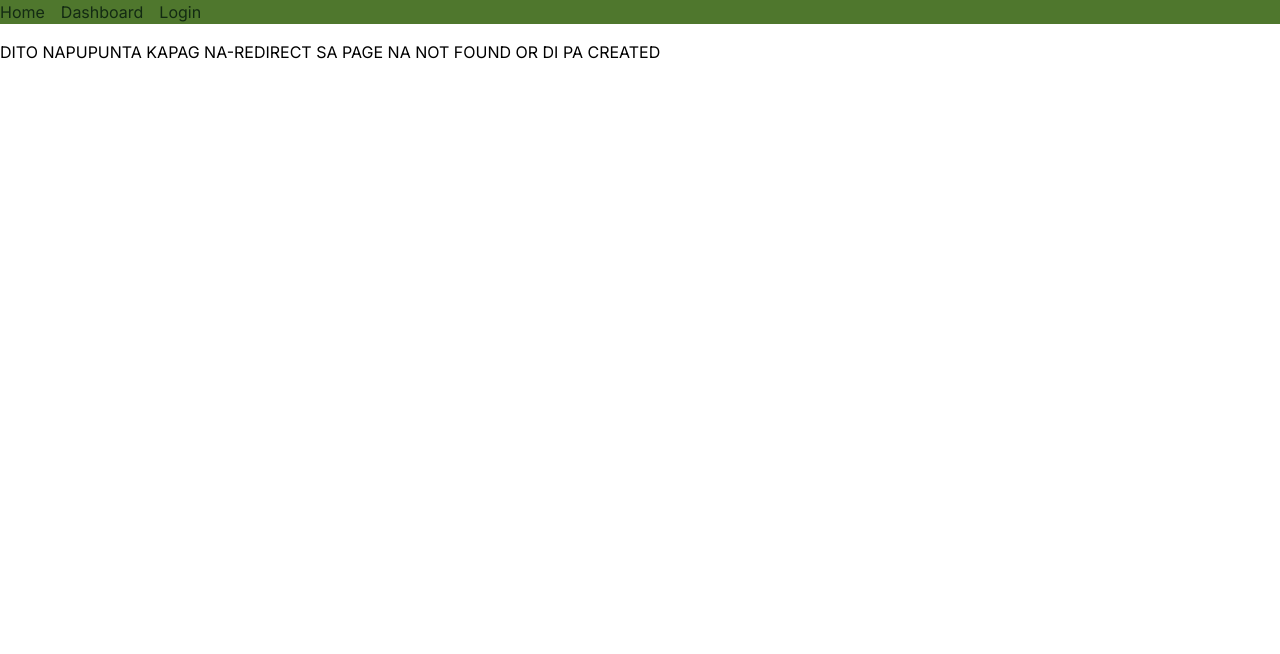
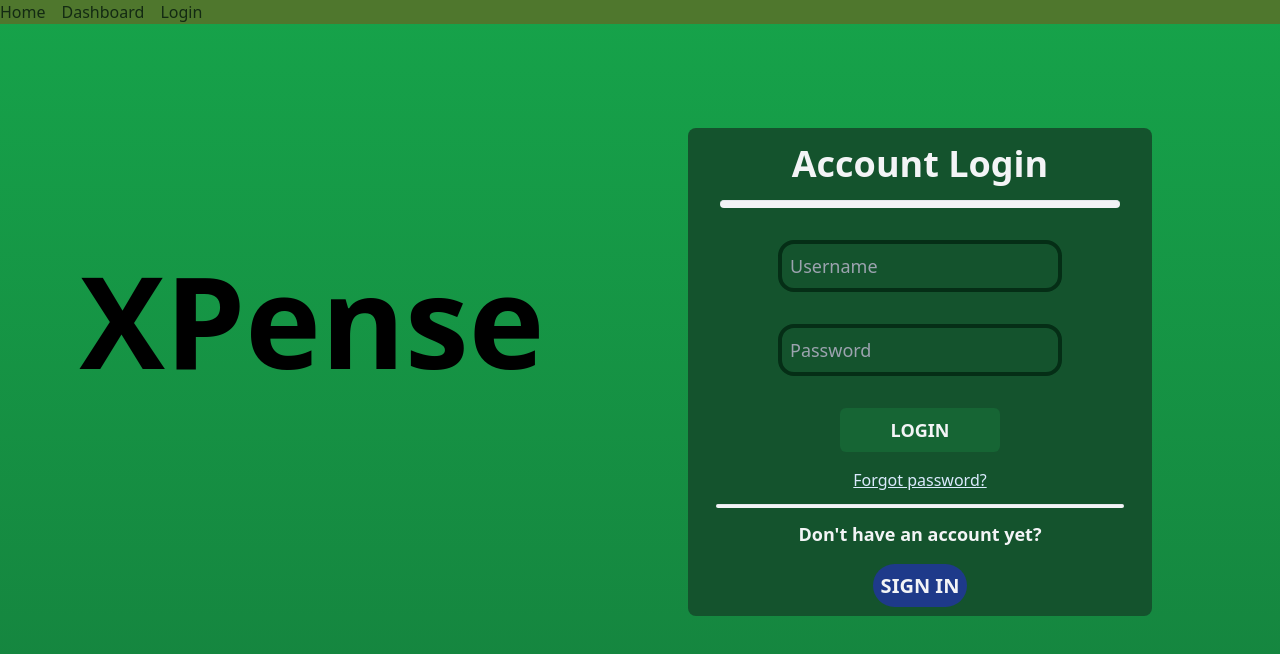
Before and after one commit to yammzzon/xpense-tracker, a Next.js app: page /login in a window 1280 px wide. Before the commit this address had no page. Shown: the top 654 px of the page. Built offline with nearby package versions, Linux system fonts and the light colour scheme.

Commit message:
Login Page Design

```diff
--- /dev/null
+++ b/app/login/page.tsx
@@ -0,0 +1,25 @@
+import Link from "next/link"
+
+export default function Login() {
+  return (
+    <body>
+      <section className="bg-gradient-to-b from-green-600 to-green-700 min-h-screen grid gap-8 md:grid-cols-2">
+        <div className="flex justify-center items-center">
+            <h1 className="font-extrabold text-9xl text-left md:mb-40">XPense</h1>
+          </div>
+        <div>
+            <form className="rounded-lg bg-green-900 text-center m-8 mt-4 mb-8 p-4 md:mt-32 xl:mr-32" action="">
+              <h1 className="text-2xl text-gray-100 font-bold md:text-4xl">Account Login</h1><hr className="rounded-full bg-gray-100 m-4 md:h-2" />
+              <input required placeholder="Username" type="username" className="border-4 border-green-950 rounded-2xl bg-green-900 text-lg text-gray-100 m-4 p-2" /><br />
+              <input required placeholder="Password" type="password" className="border-4 border-green-950 rounded-2xl bg-green-900 text-lg text-gray-100 m-4 p-2"/><br />
+              <input type="submit" value="LOGIN" className="bg-green-800 rounded-md text-lg text-gray-100 font-bold m-4 w-40 p-2 hover:bg-green-600 transition ease-out duration-500"/><br />
+              <Link rel="stylesheet" href="/login/forgotpassword" className="underline text-blue-100"> Forgot password?</Link><hr className="rounded-full bg-gray-100 m-3 md:h-1" />
+              <h2 className="text-lg text-gray-100 font-semibold">Don't have an account yet?</h2><br />
+              <Link rel="stylesheet" href="/register" className=" bg-blue-900 rounded-full text-xl text-gray-100 font-semibold p-2" >SIGN IN </Link>
+            </form>
+        </div>
+      </section>
+    </body>
+
+  );
+}
```
